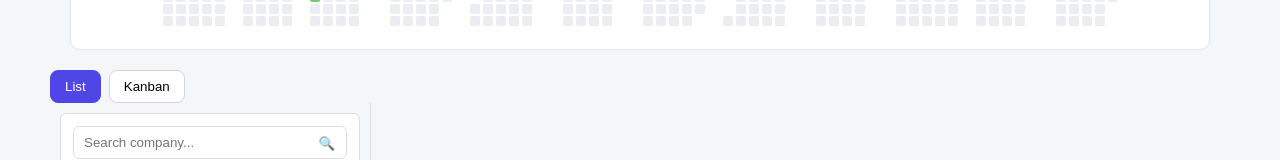
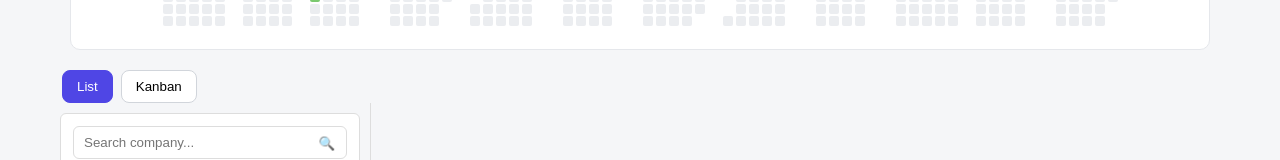
Before and after one commit to brianpzaide/jat, a Vue app: page / in a window 1280 px wide. Shown: the part 251-411 px from the top of the page. Built offline with nearby package versions, Linux system fonts and the light colour scheme.

Commit message:
emits 'application-selected', 'filter-by-status' and 'filetr-by-company' completed

```diff
--- a/src/App.vue
+++ b/src/App.vue
@@ -1,6 +1,9 @@
 <template>
 
-  <NewJobApplication/>
+  <NewJobApplication
+  :applicationStatusOptions="applicationStatusOptions"
+  @add-new-application="addNewJobApplication"
+  />
 
   <EventHeatmap
     :events="events"
@@ -9,7 +12,10 @@
   />
 
   <ApplicationsHolder
-  :companies="companies"
+  :companies="companies_prop"
+  :applicationStatusOptions="applicationStatusOptions"
+  @filter-by-company="filterApplicationsByCompany"
+  @filter-by-status="filterApplicationsByStatus"
   />
 </template>
 
@@ -19,6 +25,8 @@ import EventHeatmap from './components/EventHeatmap.vue'
 import ApplicationsHolder from './components/ApplicationsHolder.vue'
 
 import { ref } from "vue"
+
+const applicationStatusOptions = ref(["ready to apply", "in progress", "offer", "reject", "archive"])
 
 const events = ref({
   "2026-03-05": [
@@ -59,13 +67,76 @@ const companies = ref([
     ]}
 ])
 
+const companies_prop = ref([])
+companies_prop.value = [...companies.value]
+
+
+
+
 function openDialog(date) {
   console.log("open dialog for", date)
 }
 
-function handleSave(content) {
-  console.log('Saved content:', content)
+function addNewJobApplication(newJobApplication) {
+  const idx = companies.value.findIndex(company => company.name === newJobApplication.companyName)
+  if (idx !== -1){
+    const n = companies.value[idx].applications.length
+    companies.value[idx].applications.push({
+      id: newJobApplication.companyName+n,
+      company: newJobApplication.companyName,
+      position: newJobApplication.position,
+      status: newJobApplication.status,
+      short_note: "short note",
+      notes: "interview experiences"
+    })
+  }else{
+    companies.value.push({
+      name: newJobApplication.companyName,
+      applications: [{
+        id: newJobApplication.companyName+1,
+        company: newJobApplication.companyName,
+        position: newJobApplication.position,
+        status: newJobApplication.status,
+        short_note: "short note",
+        notes: "interview experiences"
+      }]
+    })
+  }
 }
+
+function filterApplicationsByCompany(companyName) {
+  if (companyName === "") {
+    companies_prop.value = [...companies.value]
+    return
+  }
+
+  const company = companies.value.find(c => c.name === companyName)
+
+  companies_prop.value = company ? [company] : []
+}
+
+function filterApplicationsByStatus(applicationStatus) {
+  if (applicationStatus === "") {
+    companies_prop.value = [...companies.value]
+    return
+  }
+
+  companies_prop.value = []
+
+  for (let c of companies.value) {
+    const applications = c.applications.filter(
+      app => app.status === applicationStatus
+    )
+
+    if (applications.length > 0) {
+      companies_prop.value.push({
+        name: c.name,
+        applications
+      })
+    }
+  }
+}
+
 </script>
 
 <style>
--- a/src/components/ApplicationDetails.vue
+++ b/src/components/ApplicationDetails.vue
@@ -20,22 +20,11 @@
         </template>
 
         <div v-else>
-          <select class="status-pill" v-model="editedStatus">
-            <option value="ready to apply">
-              ready to apply
-            </option>
-            <option value="in progress">
-              in progress
-            </option>
-            <option value="reject">
-              reject
-            </option>
-            <option value="offer">
-              offer
-            </option>
-            <option value="archive">
-              archive
-            </option>
+          <select v-model="editedStatus">
+            <option
+              v-for="status in applicationStatusOptions"
+              :key="status"
+              :value="status">{{status}}</option>
           </select>
         </div>
       </div>
@@ -58,7 +47,12 @@
 import { ref, watch } from "vue"
 
 const props = defineProps({
-  application: Object
+  application: {
+    type: Object
+  },
+  applicationStatusOptions: {
+    type: Array,
+  },
 })
 
 const emit = defineEmits(["update-application-details"])
--- a/src/components/ApplicationMainPanel.vue
+++ b/src/components/ApplicationMainPanel.vue
@@ -3,6 +3,7 @@
     <div class="details-container">
       <ApplicationDetails
         :application="application"
+        :applicationStatusOptions="applicationStatusOptions"
         @update-application-details="emit('update-application-details', $event)"
       />
     </div>
@@ -22,8 +23,14 @@ import ApplicationDetails from "./ApplicationDetails.vue"
 import ApplicationNotes from "./ApplicationNotes.vue"
 
 const props = defineProps({
-  application: Object
+  application: {
+    type: Object
+  },
+  applicationStatusOptions: {
+    type: Array,
+  },
 })
+
 
 const emit = defineEmits(["update-application-details", "update-application-notes"])
 
@@ -46,9 +53,7 @@ const emit = defineEmits(["update-application-details", "update-application-note
 }
 
 .notes-container {
-  width: 100%;
-  min-height: 0;
+    width: min(1000px, 92vw);
+    height: min(800px, 90vh);
 }
-
-
 </style>
--- a/src/components/ApplicationsHolder.vue
+++ b/src/components/ApplicationsHolder.vue
@@ -42,6 +42,7 @@
       <ApplicationsSidebar
         v-if="viewMode === 'list'"
         :companies="companies"
+        :applicationStatusOptions="applicationStatusOptions"
         :activeApplicationId="selectedApplicationId"
         @application-selected="application_selected"
       />
@@ -49,6 +50,7 @@
       <ApplicationMainPanel
         v-if="viewMode === 'list'"
         :application="selectedApplication"
+        :applicationStatusOptions="applicationStatusOptions"
         @update-application-details="forwardDetailsUpdate"
         @update-application-notes="forwardNotesUpdate"
       />
@@ -83,7 +85,12 @@ import { ref, computed } from "vue"
 
 
 const props = defineProps({
-  companies: Array
+  companies: {
+    type: Array
+  },
+  applicationStatusOptions: {
+    type: Array,
+  },
 })
 
 
@@ -166,6 +173,7 @@ function application_selected(application_id){
 .view-toolbar {
   display: flex;
   gap: 8px;
+  margin-left: 12px;
 }
 
 .view-toggle {
--- a/src/components/ApplicationsSidebar.vue
+++ b/src/components/ApplicationsSidebar.vue
@@ -15,11 +15,10 @@
 
       <select placeholder="filter by status" v-model="statusFilter" class="status-filter">
         <option disabled value="">Filter by status</option>
-        <option value="ready to apply">ready to apply</option>
-        <option value="in progress">in progress</option>
-        <option value="reject">reject</option>
-        <option value="offer">offere</option>
-        <option value="archive">archive</option>
+        <option
+          v-for="status in applicationStatusOptions"
+          :key="status"
+          :value="status">{{status}}</option>
       </select>
     </div>
 
@@ -49,7 +48,10 @@ const props = defineProps({
   activeApplicationId: {
     type: Number,
     required: true
-  }
+  },
+  applicationStatusOptions: {
+    type: Array,
+  },
 })
 
 const nameFilter = ref("")
--- a/src/components/JobApplication.vue
+++ b/src/components/JobApplication.vue
@@ -29,10 +29,6 @@
                     {{ application.status }}
                 </span>
             </div>
-
-            <div class="nextevent">
-              {{ formatNextevent(application.next_event) }}
-            </div>
         </div>
     </div>
 </template>
@@ -43,13 +39,12 @@ import { computed, reactive, ref } from "vue"
 
 const props = defineProps({
   /*
-  applications format example:
-
+  applications example:
   {
     name: "company_name",
     applications: [
-        {id:"<application_id>", position: "<application_position>", status: "<application_status>", next_event: "<next_event>" },
-        {id:"<application_id>", position: "<application_position>", status: "<application_status>", next_event: "<next_event>" }
+        {id:"<application_id>", company: <company_name>, position: "<application_position>", status: "<application_status>", short_note: "<short_note>", notes: "<notes>""},
+        {id:"<application_id>", company: <company_name>, position: "<application_position>", status: "<application_status>", short_note: "<short_note>", notes: "<notes>""}
     ]
   }
   */
--- a/src/components/NewJobApplication.vue
+++ b/src/components/NewJobApplication.vue
@@ -1,15 +1,11 @@
 <template>
 <div class="new-application">
-
-    <!-- Collapsible Header -->
     <div class="header" @click="toggle">
       <span>Add new application</span>
       <span class="arrow">{{ open ? "▲" : "▼" }}</span>
     </div>
 
-    <!-- Form -->
     <div v-if="open" class="form">
-
       <div class="field">
         <label>Company name</label>
         <input
@@ -30,21 +26,17 @@
 
       <div class="field">
         <label>Status</label>
-          <select v-model="editedStatus">
-            <option value="ready to apply">ready to apply</option>
-            <option value="in progress">in progress</option>
-            <option value="reject">reject</option>
-            <option value="offer">offer</option>
-            <option value="archive">archive</option>
+          <select v-model="status">
+            <option
+              v-for="option in applicationStatusOptions"
+              :key="option"
+              :value="option">{{option}}</option>
           </select>
       </div>
-
       <div class="actions">
         <button @click="addNewApplication">Add</button>
       </div>
-
     </div>
-
   </div>
 
 </template>
@@ -59,7 +51,12 @@ const open = ref(false)
 const companyName = ref("")
 const position = ref("")
 const status = ref("")
-const nextEvent = ref("")
+
+const props = defineProps({
+  applicationStatusOptions: {
+    type: Array,
+  },
+})
 
 function toggle() {
   open.value = !open.value
@@ -70,20 +67,15 @@ function addNewApplication() {
     companyName: companyName.value.trim(),
     position: position.value.trim(),
     status: status.value,
-    nextEvent: nextEvent.value
   })
 
   companyName.value = ""
   position.value = ""
   status.value = ""
-  nextEvent.value = ""
 
   open.value = false
 }
 
-function statusClass(status) {
-  return status.toLowerCase().replaceAll(" ", "-")
-}
 </script>
 
 <style scoped>
```
